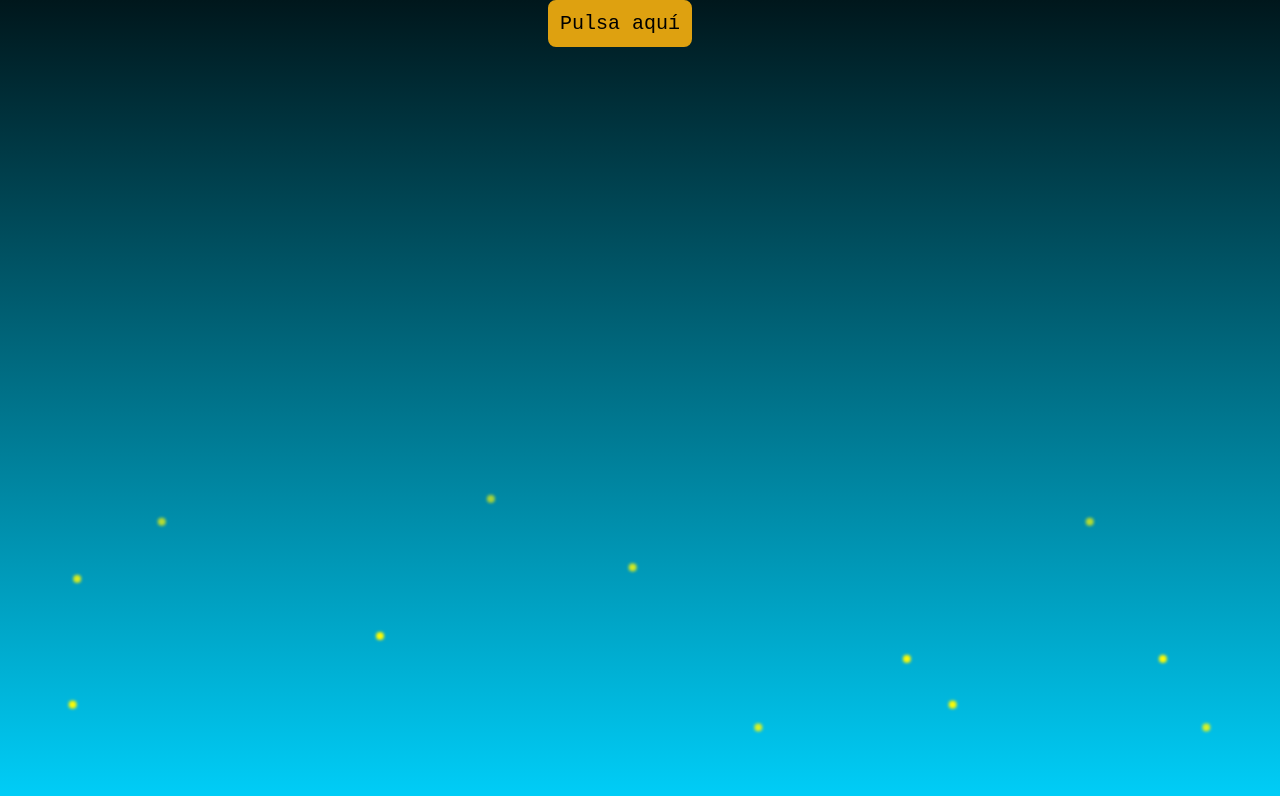
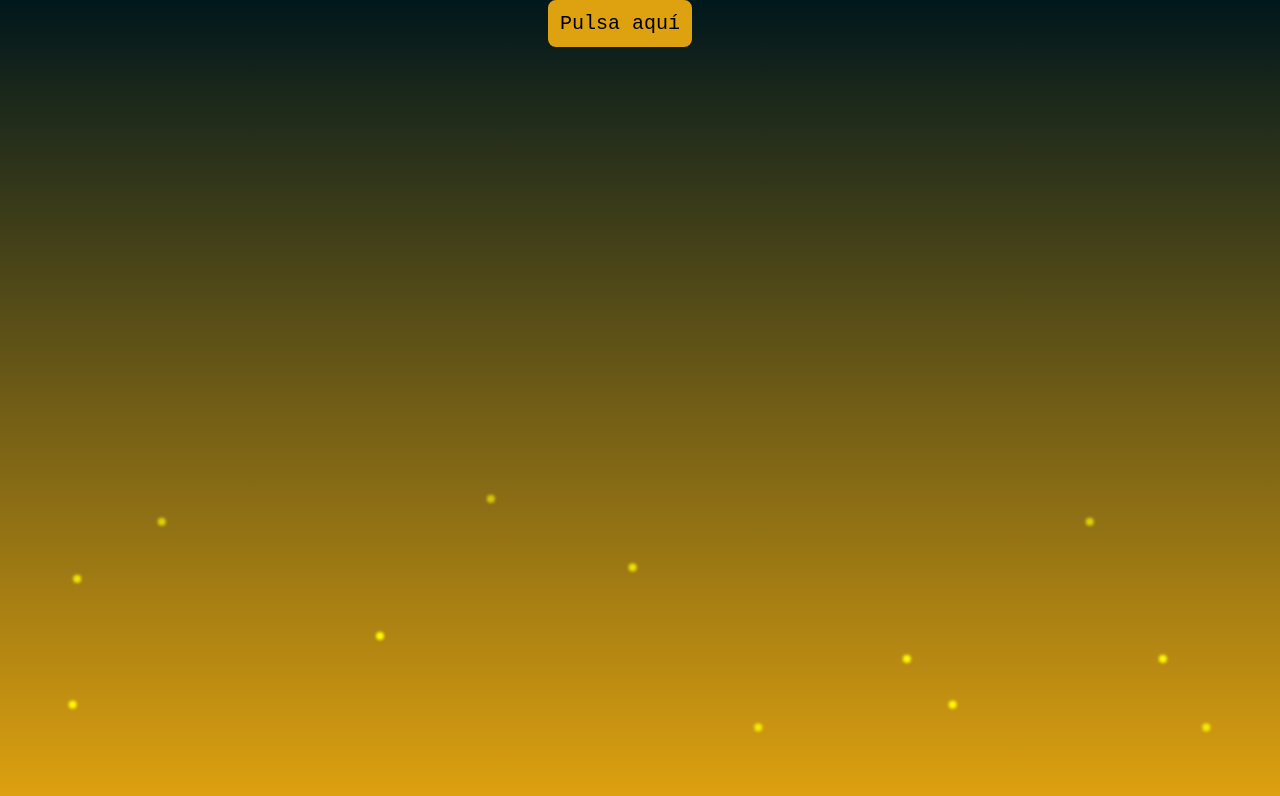
Before and after one commit to TorresF7/Martina, a plain HTML site: page flor/index.html in a window 1280 px wide. Drawn offline with Linux system fonts and the light colour scheme.

Commit message:
Update index.html

```diff
--- a/flor/index.html
+++ b/flor/index.html
@@ -158,7 +158,7 @@ to {background-position: -100px 0px;background-size:2750px;}
 }
 
 body {
-    background:linear-gradient(#00171C, #00CEF8);;
+    background:linear-gradient(#00171C, #DEA110);;
     min-height: 100vh;
     display: flex;
     align-items: flex-start;
```
